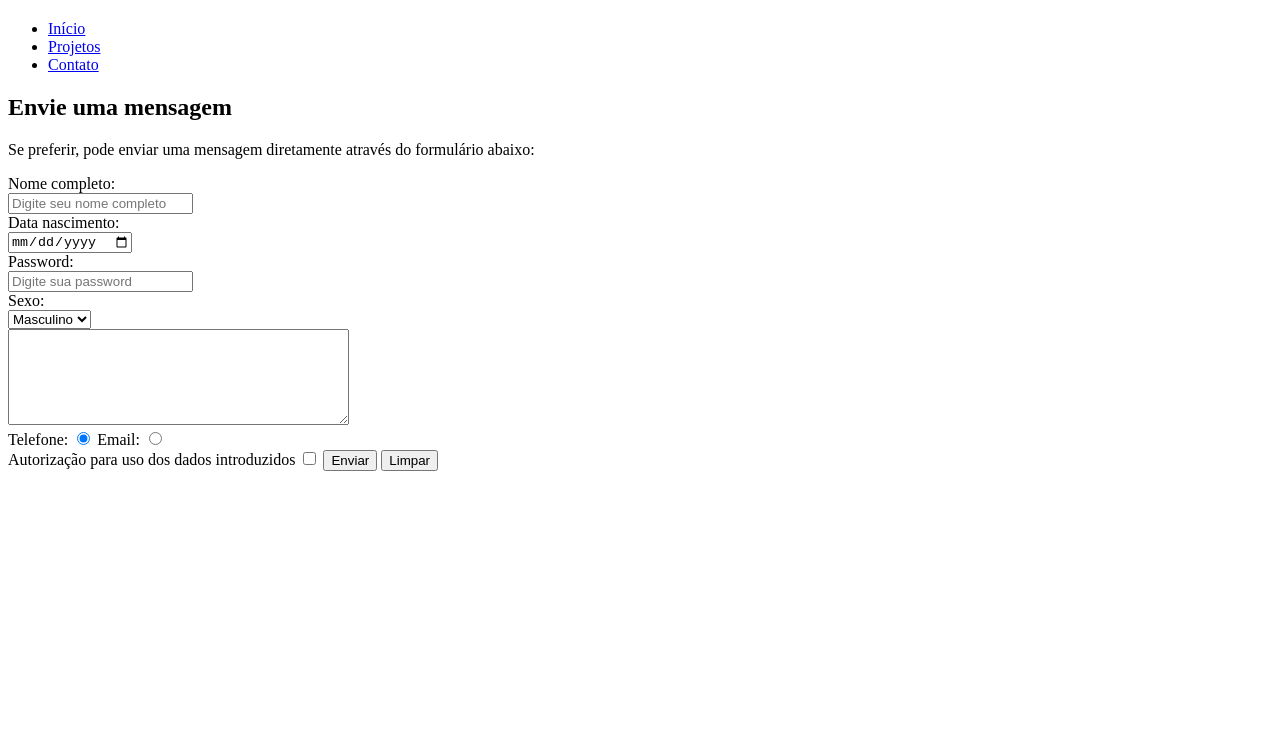
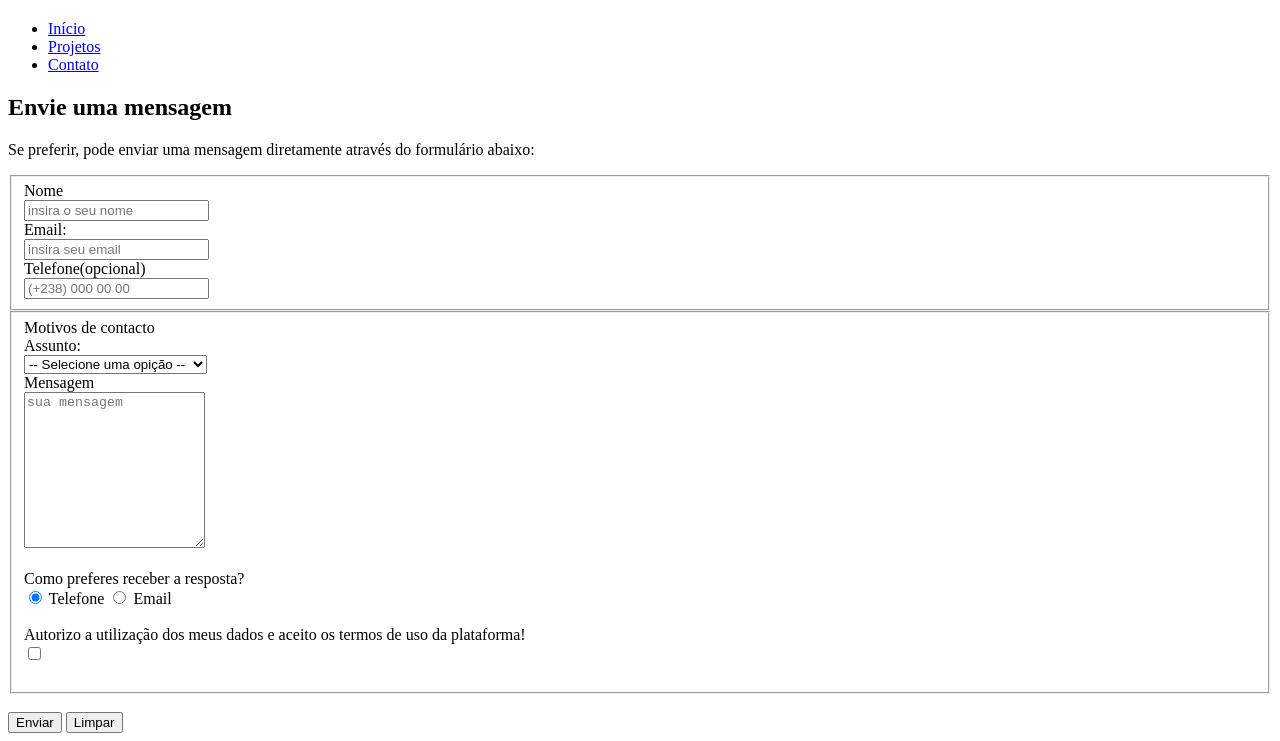
Before and after one commit to edany8811-wq/Portif-lio, a plain HTML site: page contato.html in a window 1280 px wide. Shown: the part 60-801 px from the top of the page. Drawn offline with Linux system fonts and the light colour scheme.

Commit message:
salvar todas as alteraçoes fitas no index contacto projeto os que nao estam na sessao para o repositória portifolio

```diff
--- a/contato.html
+++ b/contato.html
@@ -2,6 +2,21 @@
 <html lang="pt-BR">
   <head>
     <meta charset="UTF-8" />
+    <meta
+      name="description"
+      content="Entre em contato com Daniela Tavares para saber mais sobre sua carreira, proposta de estágio, emprego, projetos web e design e esclarecimento de dúvidas"
+    />
+    <meta name="author" content="Daniela Tavares" />
+    <meta
+      name="keywords"
+      content="contactos,saber,mais,dúvidas,email,telefone"
+    />
+    <meta
+      name="viewport"
+      content="width=device-width"
+      ,
+      initial-scale="1.0/>"
+    />
     <title>Portfólio|Contatos</title>
   </head>
 
@@ -22,43 +37,109 @@
       <section id="contato">
         <!-- sessão de formulário de contatos -->
         <h2><strong>Envie uma mensagem</strong></h2>
-    <p> Se preferir, pode enviar uma mensagem diretamente através do formulário abaixo:</p>
+        <p>
+          Se preferir, pode enviar uma mensagem diretamente através do
+          formulário abaixo:
+        </p>
 
         <from action="#" method="GET">
-      <label for="nome completo">Nome completo:</label><br/>
-      <input type="text" placeholder="Digite seu nome completo" id="nome completo" name="nome completo"/><br/>
-      <label for="data de nascimento">Data nascimento:</label><br/>
-      <input type="date" placeholder="Selecione sua data de nascimento" id="data de nascimento" name="data de nascimento"/><br/>
-      <label for="password">Password:</label><br/>
-      <input type="password" placeholder="Digite sua password" id="password" name="password"/><br/>
+          <fieldset>
+            <div>
+              <label for="nome">Nome</label> <br />
+              <input
+                type="text"
+                name="nome"
+                id="nome"
+                placeholder="insira o seu nome"
+                required
+              />
+            </div>
 
-      <label for="sexo">Sexo:</label><br/>
-      <select id="sexo" name="sexo">
-        <option value="Masculino">Masculino</option>
-        <option value="Feminino">Feminino</option>
-      </select><br/>
+            <div>
+              <label for="email">Email:</label><br />
+              <input
+                type="email"
+                name="email"
+                id="email"
+                placeholder="insira seu email"
+                required
+              />
+            </div>
 
+            <div>
+              <label for="telefone">Telefone(opcional)</label> <br />
+              <input
+                type="telefone"
+                name="telefone"
+                id="telefone"
+                placeholder="(+238) 000 00 00"
+              />
+            </div>
+          </fieldset>
+
+          <fieldset>
+            <label>Motivos de contacto</label><br />
+
+              <label for="assunto">Assunto:</label><br/>
+              <select id="assunto" name="assunto" required>
+                <option value="">-- Selecione uma opição --</option>
+                <option value="Proposta de estagio">Proposta de estágio</option>
+                <option value="projetos ou colaboracoes">
+                  Projetos ou colaborações
+                </option>
+                <option value="Duvidas ou esclarecimento">
+                  Dúvidas ou esclarecimento
+                </option>
+              </select>
+
+
+            <div>
+              <label for="mensagem">Mensagem</label><br />
               <textarea
-     id="descricao"
-      name="descricao"
-      placeholder="Digite sua mensagem aqui..."
-      rows="6"
-      cols="40"
-      >
-      </textarea><br/>
+                id="mensagem"
+                name="mensagem"
+                placeholder="sua mensagem"
+                rows="10"
+                cols="20 required maxlengh=255"
+              ></textarea>
+            </div>
+            <br />
 
-      <label for="telefone">Telefone:</label>
-      <input type="radio" id="telefone" name="preferencia" checked/>
+            <div>
+              <label for="resposta">Como preferes receber a resposta?</label
+              ><br />
 
-      <label for="Email">Email:</label>
-        <input type="radio" id="Email" name="preferencia"/><br/>
+              <input
+                type="radio"
+                id="telefone"
+                name="resposta"
+                value="telefone"
+                checked
+              />
+              <label for="telefone">Telefone</label>
 
-        <label for="autorização"></label>Autorização para uso dos dados introduzidos</label>
-        <input id="autorização" name="autorização" type="checkbox"/>
+              <input type="radio" id="email" name="resposta" value="email" />
+              <label for="email">Email</label>
+            </div>
+            <br />
 
+            <div>
+              <label>Autorizo a utilização dos meus dados e aceito os termos de uso da plataforma!</label><br/>
+              <label for="autorizacao"></label>
+              <input
+                type="checkbox"
+                value="sim"
+                id="autorizacao"
+                name="autorizacao"
+              />
+            </div><br/>
+
+          </fieldset>
+
+          <div><br/>
           <button type="submit">Enviar</button>
           <button type="resert">Limpar</button>
-
+          </div>
         </from>
       </section>
     </main>
```
Also changed, not shown: index.html (+6 -0 lines), projetos.html (+4 -0 lines). Lines whose indentation alone changed are shown as unchanged.
